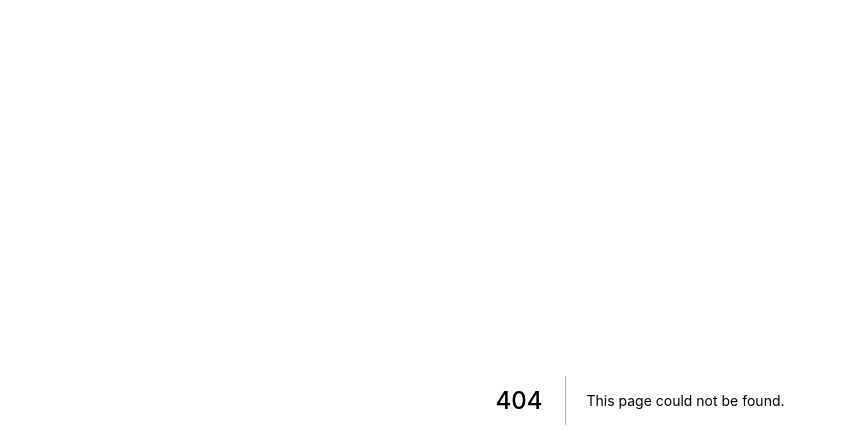
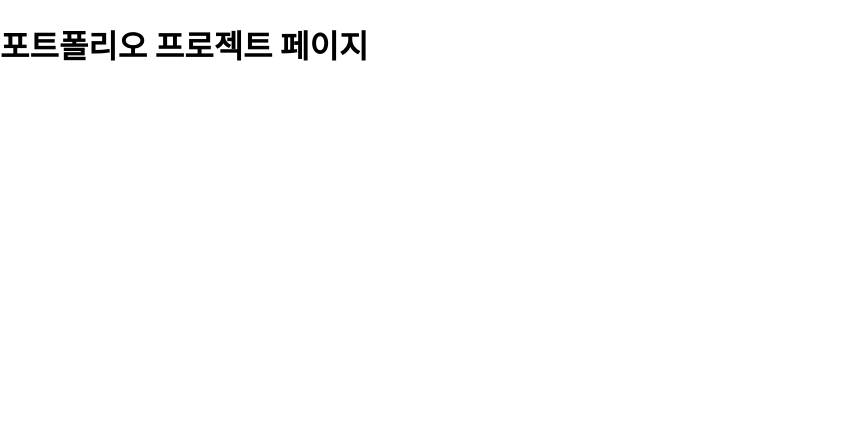
Before and after one commit to woobuntu/nextjs-practice, a Next.js app: page /portfolio/1 in a window 1280 px wide. Before the commit this address had no page. Shown: the top 448 px of the page, without its empty margins (0-846 px from the left). Built offline with nearby package versions, Linux system fonts and the light colour scheme.

Commit message:
동적 라우팅을 위한 파일 구조 및 쿼리 조회

```diff
--- /dev/null
+++ b/pages/portfolio/[projectId].js
@@ -0,0 +1,15 @@
+import { useRouter } from "next/router";
+
+function PortfolioProjectPage() {
+  const { query } = useRouter();
+
+  console.log(query);
+
+  return (
+    <div>
+      <h1>포트폴리오 프로젝트 페이지</h1>
+    </div>
+  );
+}
+
+export default PortfolioProjectPage;
```
